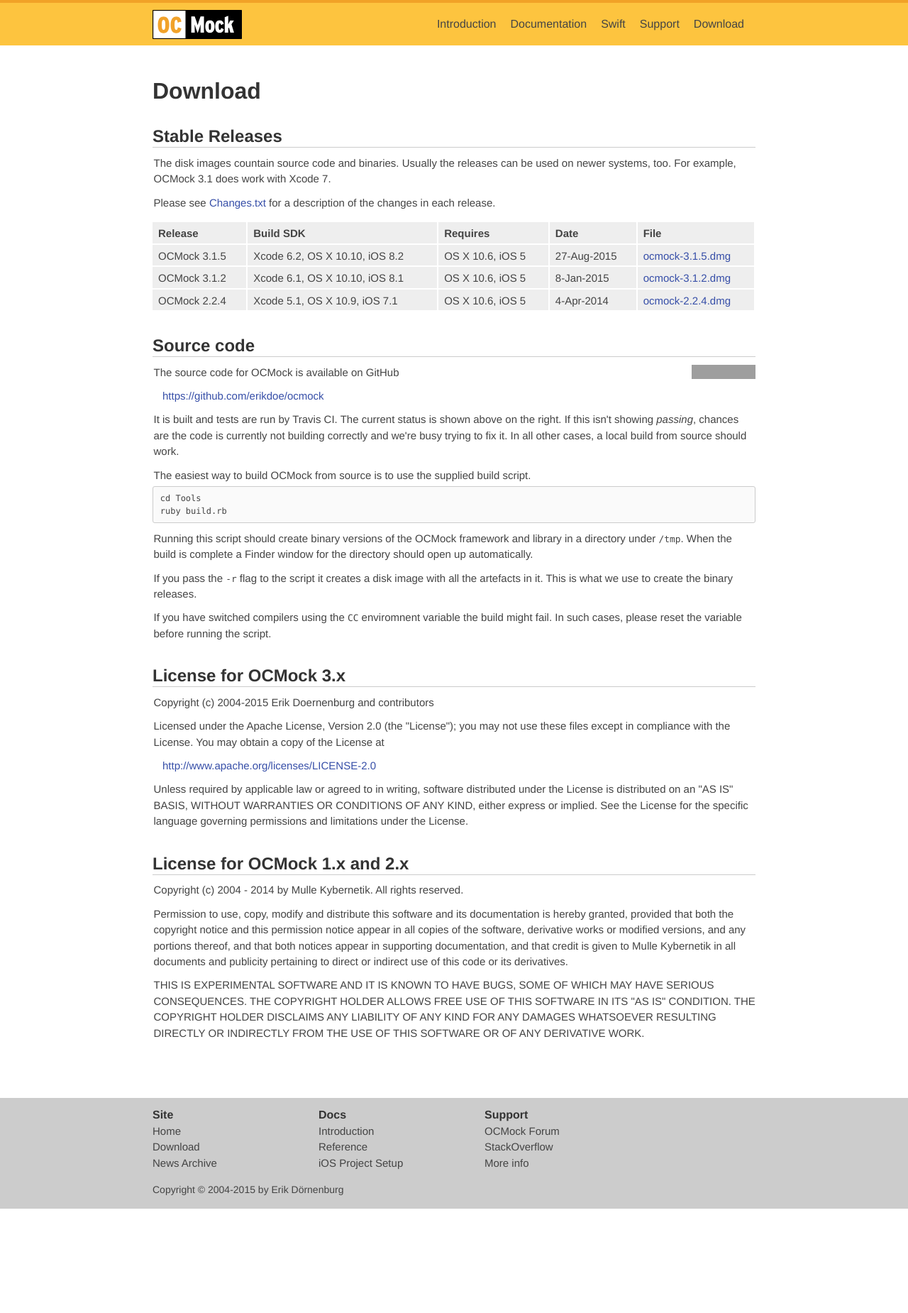
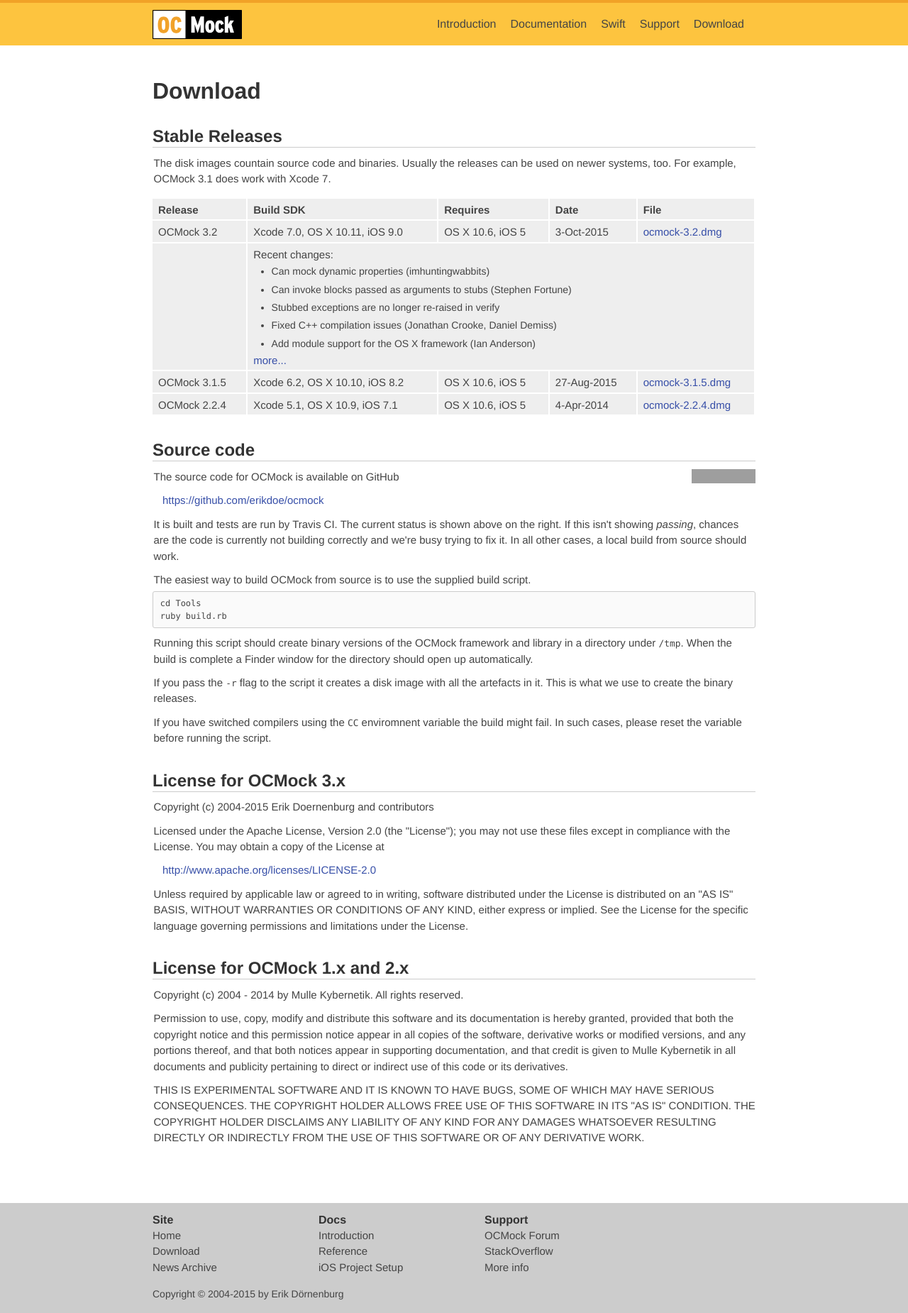
Before and after one commit to erikdoe/ocmock, a Jekyll site: the page built from download.html, in a window 1280 px wide. Shown: the whole page at 71% size. Built offline with Jekyll 4.4.1, drawn with Linux system fonts in a browser that asks for light colours; comment, search, counter and statistics services are not loaded; before the commit the page ends 1703 px from its top, so only the background shows below that; grey boxes are pictures that could not be loaded.

Commit message:
Changes for 3.2 release.

```diff
--- a/download.html
+++ b/download.html
@@ -12,8 +12,6 @@ published: true
 
 <p>The disk images countain source code and binaries. Usually the releases can be used on newer systems, too. For example, OCMock 3.1 does work with Xcode 7.
 
-<p>Please see <a href="https://github.com/erikdoe/ocmock/blob/master/Source/Changes.txt">Changes.txt</a> for a description of the changes in each release.
-
 <table>
 	<tr>
 		<th>Release</th>
@@ -23,18 +21,32 @@ published: true
 		<th>File</th>
 	</tr>
 	<tr>
+		<td>OCMock 3.2</td>
+		<td>Xcode 7.0, OS X 10.11, iOS 9.0</td>
+		<td>OS X 10.6, iOS 5</td>
+		<td>3-Oct-2015</td>
+		<td><a href="https://github.com/erikdoe/ocmock/releases/download/v3.2/ocmock-3.2.dmg">ocmock-3.2.dmg</a></td>
+	</tr>
+	<tr>
+		<td></td>
+		<td colspan="4">
+			Recent changes:
+			<ul>
+				<li>Can mock dynamic properties (imhuntingwabbits)
+				<li>Can invoke blocks passed as arguments to stubs (Stephen Fortune)
+				<li>Stubbed exceptions are no longer re-raised in verify
+				<li>Fixed C++ compilation issues (Jonathan Crooke, Daniel Demiss)
+				<li>Add module support for the OS X framework (Ian Anderson)
+			</ul>
+			<a href="https://github.com/erikdoe/ocmock/blob/master/Source/Changes.txt">more...</a>
+		</td>
+	</tr>
+	<tr>
 		<td>OCMock 3.1.5</td>
 		<td>Xcode 6.2, OS X 10.10, iOS 8.2</td>
 		<td>OS X 10.6, iOS 5</td>
 		<td>27-Aug-2015</td>
 		<td><a href="https://github.com/erikdoe/ocmock/releases/download/v3.1.5/ocmock-3.1.5.dmg">ocmock-3.1.5.dmg</a></td>
-	</tr>
-	<tr>
-		<td>OCMock 3.1.2</td>
-		<td>Xcode 6.1, OS X 10.10, iOS 8.1</td>
-		<td>OS X 10.6, iOS 5</td>
-		<td>8-Jan-2015</td>
-		<td><a href="https://github.com/erikdoe/ocmock/releases/download/v3.1.2/ocmock-3.1.2.dmg">ocmock-3.1.2.dmg</a></td>
 	</tr>
 	<tr>
 		<td>OCMock 2.2.4</td>
--- a/stylesheets/screen.css
+++ b/stylesheets/screen.css
@@ -132,6 +132,10 @@ section#content th, section#content td {
 	padding: 5px 10px 2px 8px;
 	border-right: 2px solid white;
 	border-bottom: 2px solid white;
+}
+
+section#content td li:first-child {
+	margin-top: 0;
 }
 
 span#cistatus {
```
Also changed, not shown: _posts/2015-10-03-ocmock-3.2-released.markdown (added, +12 -0 lines).
